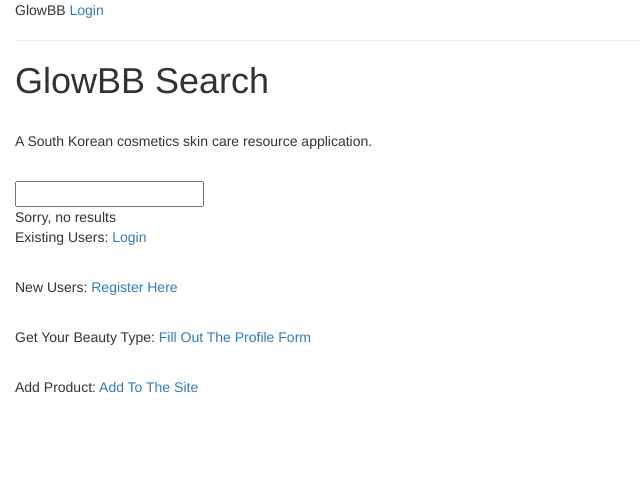
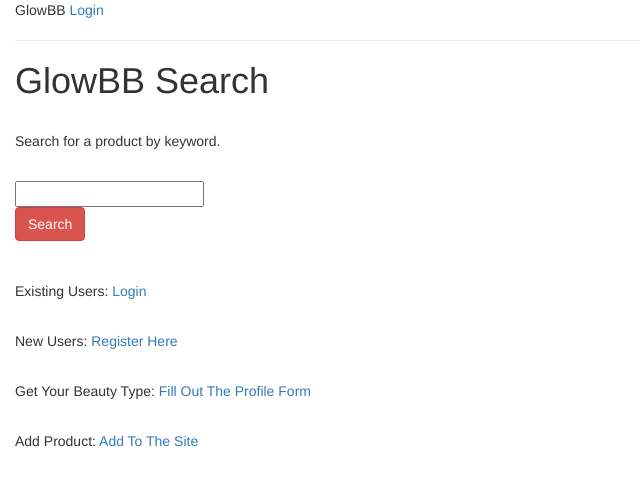
Before and after one commit to nrinn/project-spring-2015, a Flask app: page /search in a window 1280 px wide. Shown: the top 486 px of the page, without its empty margins (0-640 px from the left). Run offline with Flask 2, Linux system fonts and the light colour scheme; some libraries are stand-ins or nearby versions.

Commit message:
6/5/15 Update 1: Product reviews showing on user profile page. Adjusted search function. Initialized reddit function.

```diff
--- a/model.py
+++ b/model.py
@@ -28,11 +28,9 @@ class User(db.Model):
     beauty_type_id = db.Column(db.Integer, db.ForeignKey('beauty_types.beauty_type_id'))
     skin_type = db.Column(db.String(64), nullable=True)
 
-    # Define relationship to beauty_type, concerns, product, rating
+    # Define relationship to beauty_type, concerns
     beauty_type = db.relationship("Beauty_Type", backref=db.backref('users', order_by=user_id))
     concerns = db.relationship("Concern", secondary="user_concerns", backref=db.backref('users', order_by=user_id))
-    # product = db.relationship("Product", backref=db.backref('users', order_by=user_id))
-    # rating = db.relationship("Rating", backref=db.backref('users', order_by=user_id))
 
     # def __repr__(self):
     #     """Provide helpful representation when printed."""
--- a/server.py
+++ b/server.py
@@ -5,6 +5,7 @@ from flask import Flask, render_template, redirect, request, flash, session
 from flask_debugtoolbar import DebugToolbarExtension
 from model import connect_to_db, db, User, User_Concern, Concern, Beauty_Type, Product_Category, Product, Rating
 import operator
+import praw
 
 app = Flask(__name__)
 
@@ -21,13 +22,7 @@ app.jinja_env.undefined = StrictUndefined
 def index():
     """Homepage."""
 
-    # user_id = session.get("user_id")
-
-    # if not user_id:
-    #     return redirect("/login")
-    # else:
-    #     user = User.query.get(user_id)
-    return render_template('homepage.html')  #user=user
+    return render_template('homepage.html')
 
 
 @app.route('/register', methods=['GET'])
@@ -65,16 +60,16 @@ def register_process():
 
 @app.route('/search', methods=['GET'])
 def search_form():
-    """Show form for search by product description for whatever user has passed in & where search results show"""
+    """Show search form by product description keyword & search results (if any)."""
 
-    q = request.args.get('q')
+    q = request.args.get('q', '')
     if q:
         results = Product.query.filter(Product.description.ilike('%{}%'.format(q))).all()
 
     else:
         results = None
 
-    return render_template("search.html", results=results)
+    return render_template("search.html", results=results, q=q)
 
 
 @app.route('/login', methods=['GET'])
@@ -233,22 +228,12 @@ def user_detail(user_id):
     """Includes info from profile form & Beauty Type if user has taken profile form."""
     """Show list of any Products the User has Rated, sorted by the User & Product passed."""
 
-    user_id = session.get("user_id")
     user = User.query.get(user_id)
-    # products = Product.query.order_by(Product.product_name).all()
-    # product = Product.query.get(product_id)
+    if session.get("user_id") != user.user_id:
+        flash("User does not exist. Please try again")
+        return redirect("/login")
 
-    #Get the user's product rating & comment if they have rated any products.
-    #Else, don't show any product ratings.
-
-    # if user_id:
-    #     user_rating = Rating.query.filter_by(
-    #         product_id=product_id, user_id=user_id).first()
-
-    # else:
-    #     user_rating = None
-
-    return render_template("user.html", user=user)  #products=products, product=product, user_rating=user_rating
+    return render_template("user.html", user=user)
 
 
 @app.route("/beauty_type/<int:beauty_type_id>")
@@ -341,6 +326,15 @@ def rate_product(product_id):
     return redirect("/product/%s" % product_id)
 
 
+# @app.route("/reddit", methods=['GET'])
+# def get_reddit(keyword):
+#     """Gets top 10 results from asian beauty subreddit that match """
+
+#     submissions = r.get_subreddit('asianbeauty').get_top(limit=10)
+
+#     return render_template("reddit.html")
+
+
 @app.route('/add_product', methods=['GET'])
 def add_product_form():
     """Show form for adding products to DB."""
--- a/templates/base.html
+++ b/templates/base.html
@@ -1,6 +1,7 @@
 <!doctype html>
 <html>
 <head>
+
   <title>GlowBB</title>
 
 <link rel="stylesheet" href="https://maxcdn.bootstrapcdn.com/bootstrap/3.3.4/css/bootstrap.min.css">
--- a/templates/homepage.html
+++ b/templates/homepage.html
@@ -8,5 +8,6 @@
 <p>New Users: <a href = "/register">Register Here</a></p><br>
 <p>Get Your Beauty Type: <a href = "/profile">Fill Out The Profile Form</a></p><br>
 <p>Add Product: <a href = "/add_product">Add To The Site</a></p><br>
+<p>Search: <a href = "/search">Search for a Product by Keyword</a></p><br>
 
 {% endblock %}
--- a/templates/search.html
+++ b/templates/search.html
@@ -2,24 +2,24 @@
 {% block content %}
 
 <h1>GlowBB Search</h1><br>
-<p>A South Korean cosmetics skin care resource application.</p><br>
-
+<p>Search for a product by keyword.</p><br>
 
     <form>
-    <input name="q" type="text"/>
-    </form>
+    <input name="q" type="text" value="{{q}}"/><br>
+    <input type="submit" value="Search" class="btn btn-danger">
+    </form><br>
 {% if results %}
-    here are your results
+    Results of your search:<br>
     <ul>
     {% for result in results %}
-        <li>{{result.product_name}}</li>
+        <li><a href = "/product/{{ result.product_id }}">{{result.product_name}}</a></li>
     {% endfor %}
     </ul>
-{% else %}
-Sorry, no results
+{% elif q %}
+Sorry, your search found no results.<br>
 {% endif %}
 
-
+<br>
 <p>Existing Users: <a href = "/login">Login</a></p><br>
 <p>New Users: <a href = "/register">Register Here</a></p><br>
 <p>Get Your Beauty Type: <a href = "/profile">Fill Out The Profile Form</a></p><br>
```
Also changed, not shown: snaillove.sql (+6 -1 lines), templates/product_detail.html (+4 -4 lines), templates/user.html (+11 -1 lines), snaillove.db, 2 other files.
